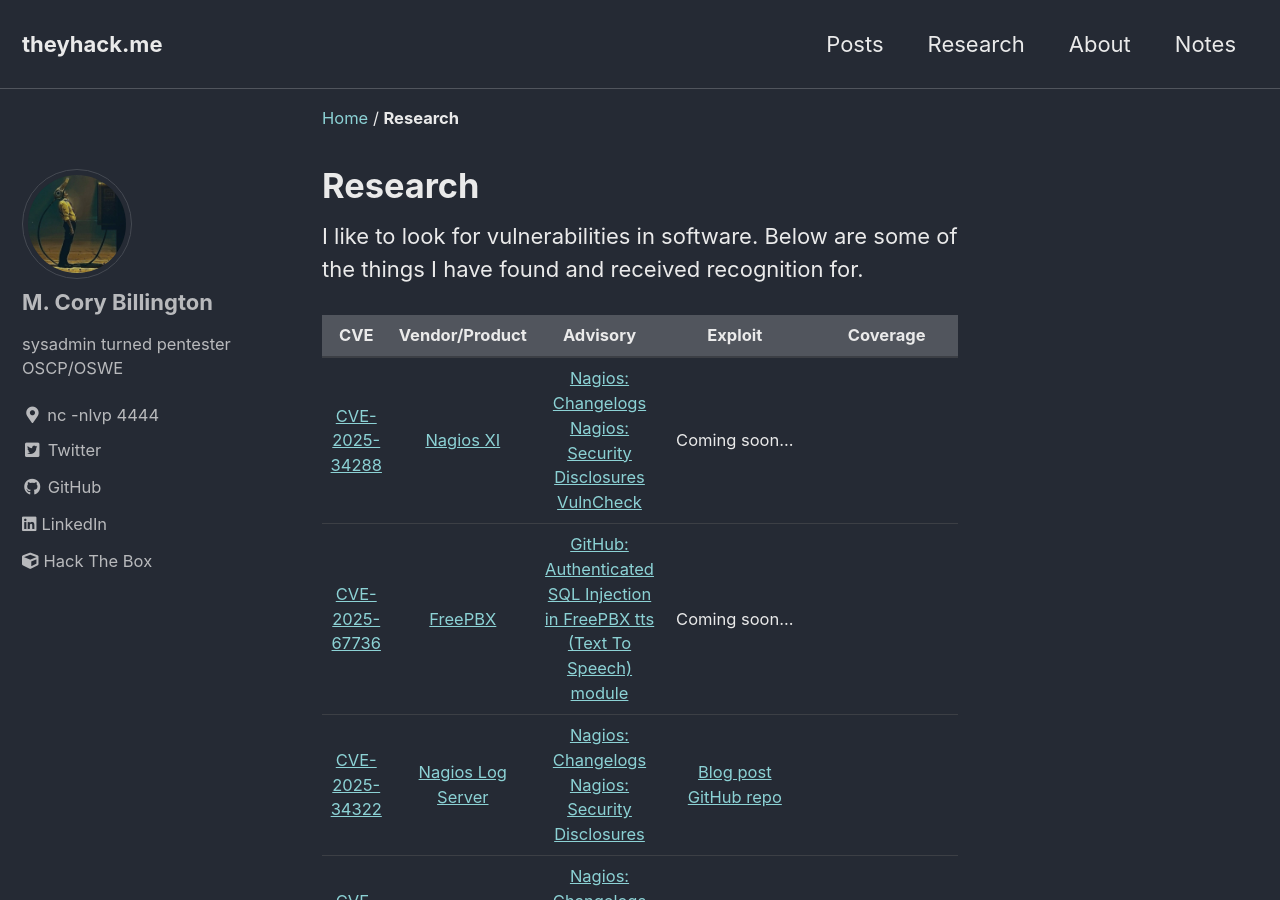
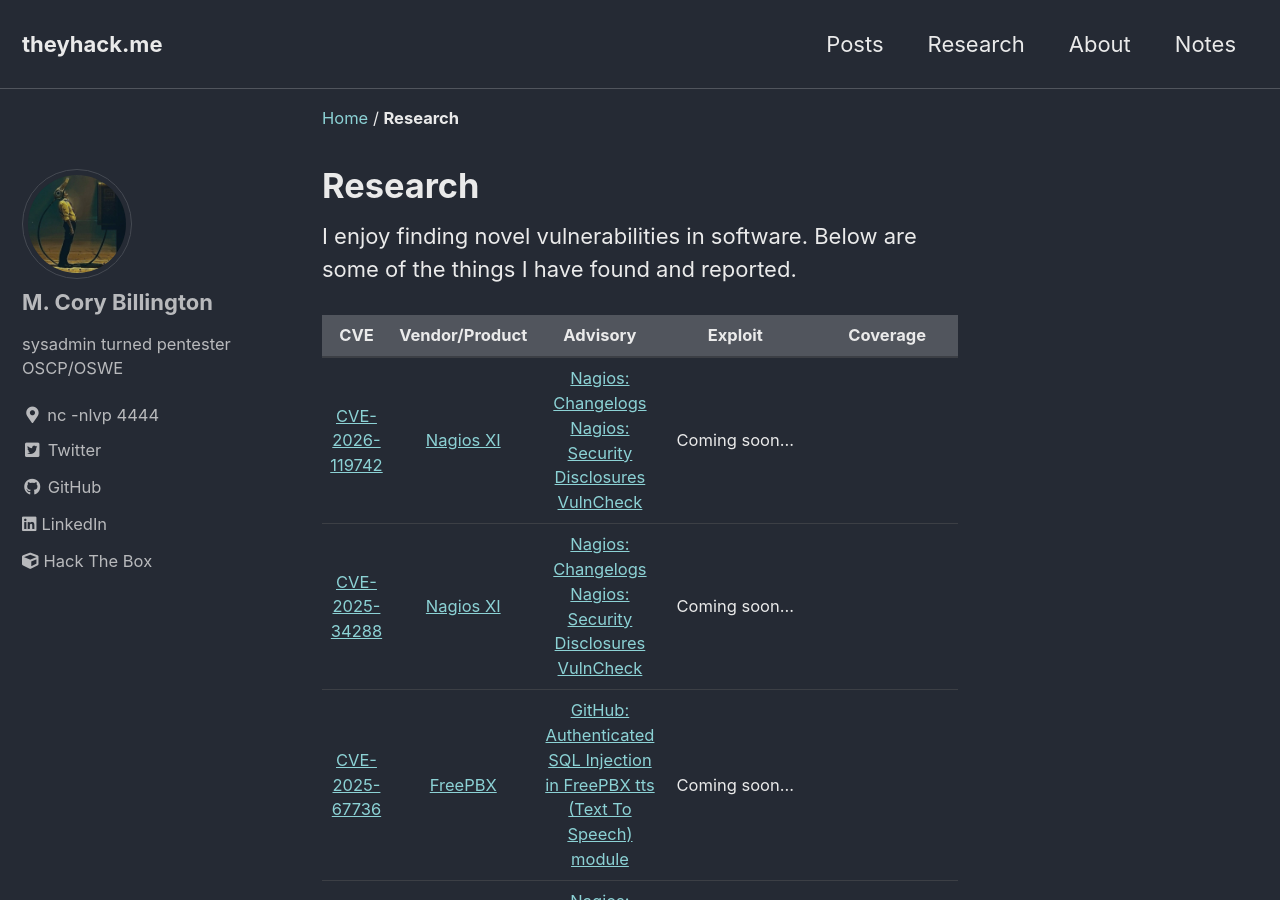
Before and after one commit to mcorybillington/mcorybillington.github.io, a Jekyll site: the page built from _pages/research.md, in a window 1280 px wide and 900 px high. Built offline with Jekyll 4.4.1, drawn with Linux system fonts in a browser that asks for light colours; cached includes are drawn as plain includes.

Commit message:
Add CVE-2026-119742 to CVE list and update wording a little

```diff
--- a/_pages/research.md
+++ b/_pages/research.md
@@ -5,10 +5,11 @@ permalink: /cve/
 author_profile: true
 ---
 
-I like to look for vulnerabilities in software. Below are some of the things I have found and received recognition for.
+I enjoy finding novel vulnerabilities in software. Below are some of the things I have found and reported.
 
 |  CVE  | Vendor/Product | Advisory  |  Exploit  |  Coverage  |
 | :---: | :-------: | :---------------: | :-------: | :--------: |
+|[CVE-2026-119742](https://www.cve.org/CVERecord?id=CVE-2026-119742) | [Nagios XI](https://www.nagios.com/products/nagios-xi/) | [Nagios: Changelogs](https://www.nagios.com/security-disclosures/nagios-xi/2026r2/)<br>[Nagios: Security Disclosures](https://www.nagios.com/products/security/)<br>[VulnCheck](https://www.vulncheck.com/advisories/nagios-xi-2026r2-os-command-injection-via-mibs-php) | Coming soon...
 |[CVE-2025-34288](https://www.cve.org/cverecord?id=CVE-2025-34288) | [Nagios XI](https://www.nagios.com/products/nagios-xi/) | [Nagios: Changelogs](https://www.nagios.com/changelog/nagios-xi/2026r1-1/)<br>[Nagios: Security Disclosures](https://www.nagios.com/products/security/)<br>[VulnCheck](https://www.vulncheck.com/advisories/nagios-xi-privilege-escalation-via-writable-php-include-executed-with-sudo) | Coming soon...
 |[CVE-2025-67736](https://www.cve.org/cverecord?id=CVE-2025-67736) | [FreePBX](https://www.freepbx.org/) | [GitHub: Authenticated SQL Injection in FreePBX tts (Text To Speech) module](https://github.com/FreePBX/security-reporting/security/advisories/GHSA-632c-49p9-x7cw) | Coming soon...
 |[CVE-2025-34322](https://www.cve.org/cverecord?id=CVE-2025-34322) | [Nagios Log Server](https://www.nagios.com/products/nagios-log-server/) | [Nagios: Changelogs](https://www.nagios.com/changelog/nagios-log-server/)<br>[Nagios: Security Disclosures](https://www.nagios.com/products/security/#log-server) | [Blog post](/Rooting-Nagios-Log-Server/)<br>[GitHub repo](https://github.com/mcorybillington/CVE-2025-34322_CVE-2025-34323_Nagios_Log_Server)
```
